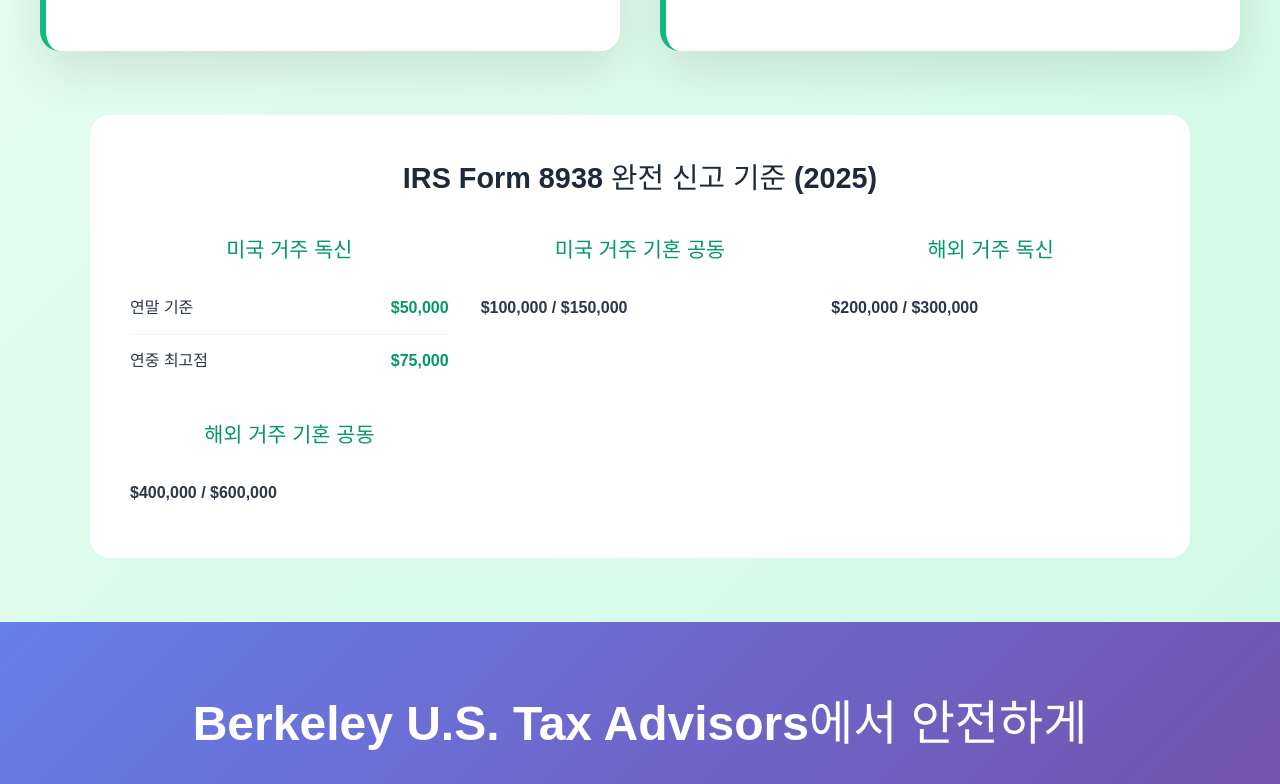
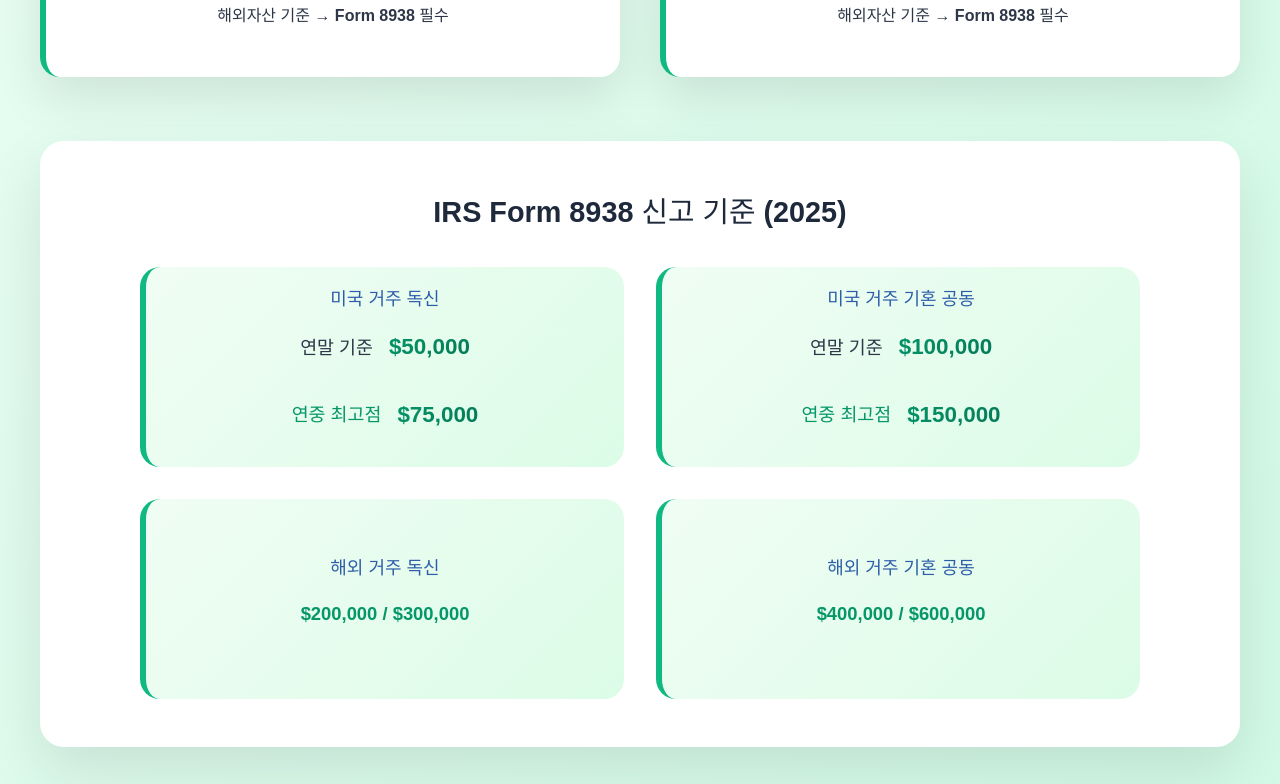
Before and after one commit to youtaxpro/youtaxpro, a Vue app: page /#/fbar in a window 1280 px wide. Shown: the part 2476-3260 px from the top of the page. Built offline with nearby package versions, Linux system fonts and the light colour scheme.

Commit message:
fatca.table.fullTitle edited

```diff
--- a/src/i18n/index.js
+++ b/src/i18n/index.js
@@ -505,8 +505,8 @@ IRS는 업무 과중으로 처리가 지연되어 납세자들이 어려움을
       },
 
 "fatca": {
-  "title": "FATCA (Form 8938) 완전 가이드",
-  "intro": "FBAR과 완전 별개입니다! IRS Form 8938은 1040에 첨부하며 한국 은행+증권+보험+펀드 전체 합산 기준입니다.",
+  "title": "FATCA (Form 8938) 가이드",
+  "intro": "FBAR와 별개로 신고하는 항목입니다! IRS Form 8938은 1040에 첨부해서 신고를 해야하며 한국 은행+증권+보험+펀드 전체 합산 기준입니다.",
   "usResident": {
     "title": "미국 거주자",
     "yearEnd": "(연말 $50K / 최고 $75K, 독신)",
@@ -518,7 +518,7 @@ IRS는 업무 과중으로 처리가 지연되어 납세자들이 어려움을
     "desc": "해외자산 기준 → Form 8938 필수"
   },
   "table": {
-    "fullTitle": "IRS Form 8938 완전 신고 기준 (2025)",  // ✅ 추가
+    "fullTitle": "IRS Form 8938 신고 기준 (2025)",  // ✅ 추가
     "usSingle": "미국 거주 독신",                      // ✅ table 내부로 이동
     "usMarried": "미국 거주 기혼 공동",
     "abroadSingle": "해외 거주 독신",
--- a/src/pages/Fbar.vue
+++ b/src/pages/Fbar.vue
@@ -111,9 +111,16 @@
     </div>
 
     <!-- 미국 거주 기혼 -->
-    <div class="threshold-group us-married">
+    <div class="threshold-group">
       <h5>{{ $t('fatca.table.usMarried') }}</h5>
-      <div class="threshold-row">$100,000 / $150,000</div>
+      <div class="threshold-row">
+        <span>{{ $t('fatca.table.yearEnd') }}</span>
+        <strong>$100,000</strong>
+      </div>
+      <div class="threshold-row">
+        <span>{{ $t('fatca.table.max') }}</span>
+        <strong>$150,000</strong>
+      </div>
     </div>
 
     <!-- 해외 거주 독신 -->
@@ -604,41 +611,76 @@ section {
 
 .fatca-full-table {
   background: white;
-  border-radius: 20px;
-  padding: 2.5rem;
-  max-width: 1100px;
+  border-radius: 24px;
+  padding: 3rem;
+  max-width: 1200px;
   margin: 0 auto;
+  box-shadow: 0 25px 60px rgba(0,0,0,0.1);
+  backdrop-filter: blur(20px);
 }
 
 .threshold-grid {
-  display: grid;
-  grid-template-columns: repeat(auto-fit, minmax(250px, 1fr));
-  gap: 2rem;
+  display: grid !important;
+  grid-template-columns: repeat(2, 1fr) !important;  /* ✅ 2열 고정 */
+  grid-template-rows: repeat(2, auto) !important;    /* ✅ 2행 고정 */  gap: 2rem !important;
+    gap: 2rem !important;
+  width: 100% !important;
+  max-width: 1000px !important;  /* ✅ 최대 너비 제한 */
+  margin: 0 auto !important;
 }
 
-.threshold-group h5 {
-  font-size: 1.3rem;
-  color: #059669;
-  margin-bottom: 1rem;
-  font-weight: 700;
+.threshold-group {
+  background: linear-gradient(135deg, #f0fdf4, #dcfce7) !important;
+  border-radius: 20px !important;
+  padding: 2rem !important;
+  border-left: 6px solid #10b981 !important;
+  height: 200px !important;  /* ✅ 높이 완전 통일 */
+  display: flex !important;
+  flex-direction: column !important;
+  justify-content: center !important;
+  align-items: center !important;
+  text-align: center !important;
 }
 
 .threshold-row {
-  display: flex;
-  justify-content: space-between;
-  padding: 0.8rem 0;
-  border-bottom: 1px solid #f1f5f9;
+  display: flex !important;
+  justify-content: center !important;       /* ✅ 가운데 정렬 */
+  align-items: center !important;           /* ✅ 세로 가운데 */
+  width: 100% !important;
+  padding: 1rem 0 !important;
+  font-size: 1.15rem !important;
+  gap: 1rem !important;                     /* 숫자 간격 */
+  text-align: center !important;
 }
 
 .threshold-row:last-child {
-  border-bottom: none;
+  border-bottom: none !important;
+  color: #059669 !important;
+
 }
 
 .threshold-row strong {
-  color: #059669;
-  font-weight: 800;
+  font-size: 1.4rem !important;
+  background: linear-gradient(135deg, #059669, #047857) !important;
+  -webkit-background-clip: text !important;
+  -webkit-text-fill-color: transparent !important;
+  font-weight: 900 !important;
 }
 
+
+/* 모바일 완벽 */
+@media (max-width: 768px) {
+  .threshold-grid {
+      grid-template-columns: 1fr !important;  /* 1열 */
+    grid-template-rows: auto !important;    /* 자동 높이 */
+    gap: 1.5rem !important;
+  }
+
+  .threshold-group {
+    height: auto !important;
+    padding: 2rem 1.5rem !important;
+  }
+}
 
 /* 모바일 */
 @media (max-width: 768px) {
```
